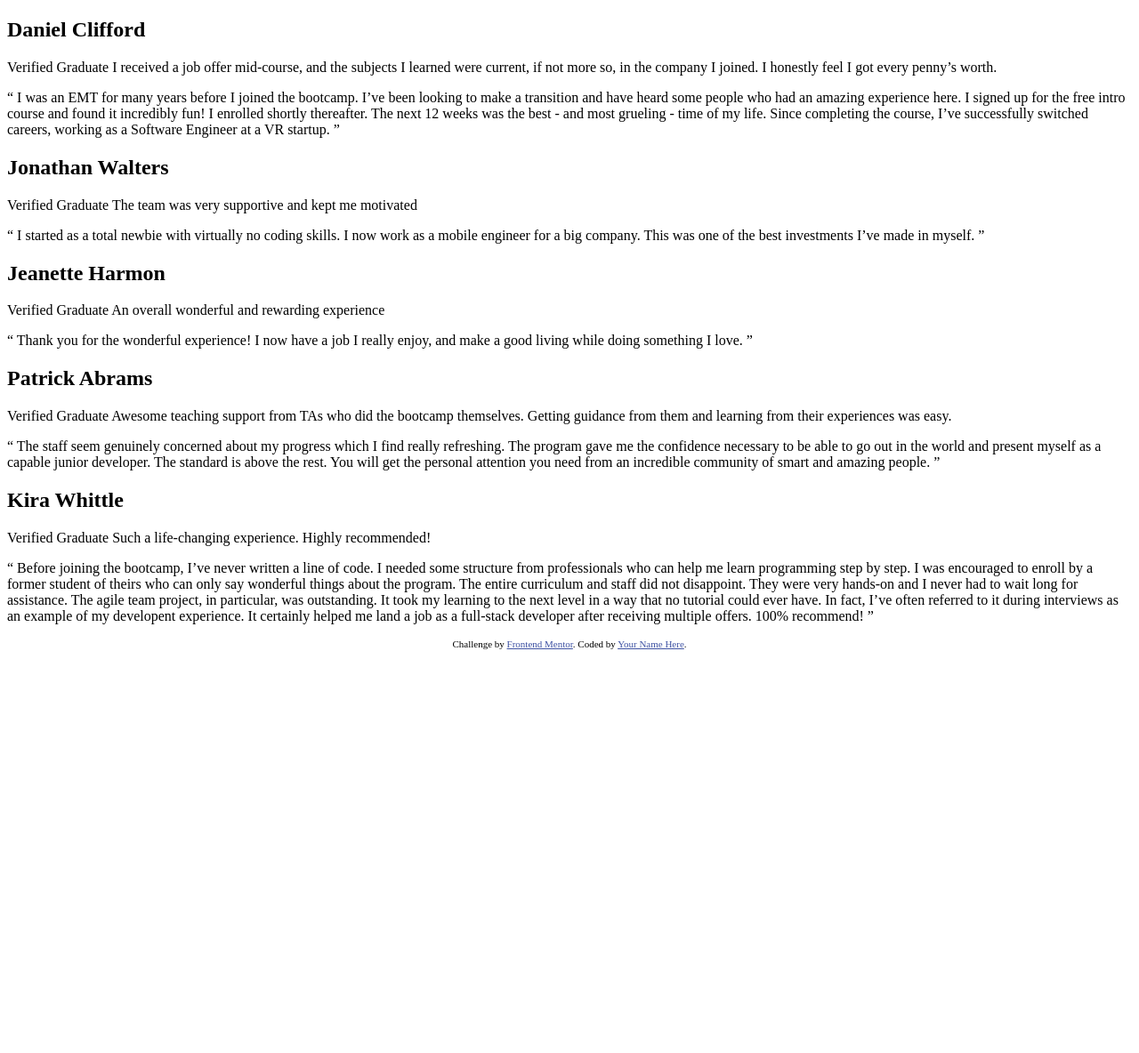
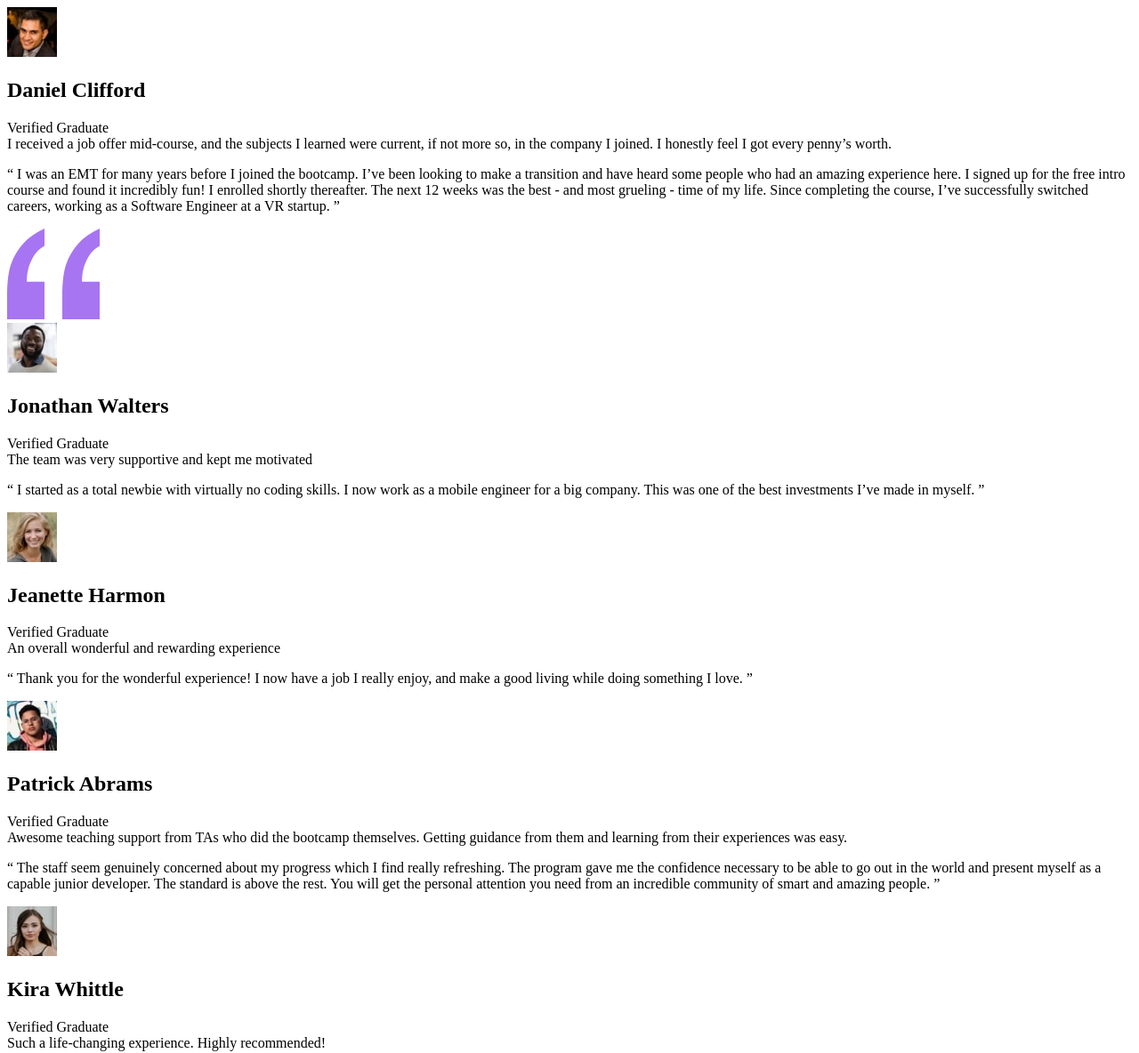
Before and after one commit to Konstantin7200/grid-section, a plain HTML site: page index.html in a window 1280 px wide. Shown: the top 1184 px of the page at 89% size. Before the commit the page ends 800 px from the top, so only its background shows below. Drawn offline with Linux system fonts and the light colour scheme.

Commit message:
Minor chnges so css aplies correctly

```diff
--- a/index.html
+++ b/index.html
@@ -34,9 +34,17 @@
   <body>
     <div class="cont">
       <section>
+        <div class="minicont">
+          <img
+            class="daniel"
+            src="images/image-daniel.jpg"
+            alt="Daniels picture"
+          />
+          <div>
             <h2>Daniel Clifford</h2>
             <span>Verified Graduate</span>
-
+          </div>
+        </div>
         <span class="sum"
           >I received a job offer mid-course, and the subjects I learned were
           current, if not more so, in the company I joined. I honestly feel I
@@ -52,11 +60,21 @@
           completing the course, I’ve successfully switched careers, working as
           a Software Engineer at a VR startup. ”
         </p>
+        <img
+          class="quotes"
+          src="images/bg-pattern-quotation.svg"
+          alt="quotes"
+        />
       </section>
       <section>
+        <div class="minicont">
+          <img src="images/image-jonathan.jpg" alt="Jonathans picture" />
+          <div>
             <h2>Jonathan Walters</h2>
+
             <span>Verified Graduate</span>
-
+          </div>
+        </div>
         <span class="sum"
           >The team was very supportive and kept me motivated</span
         >
@@ -68,9 +86,13 @@
         </p>
       </section>
       <section>
+        <div class="minicont">
+          <img src="images/image-jeanette.jpg" alt="Jeanettes picture" />
+          <div>
             <h2>Jeanette Harmon</h2>
             <span>Verified Graduate</span>
-
+          </div>
+        </div>
         <span class="sum">An overall wonderful and rewarding experience</span>
 
         <p>
@@ -79,9 +101,18 @@
         </p>
       </section>
       <section>
+        <div class="minicont">
+          <div class="minicont"></div>
+          <img
+            class="patrick"
+            src="images/image-patrick.jpg"
+            alt="Patricks picture"
+          />
+          <div>
             <h2>Patrick Abrams</h2>
             <span>Verified Graduate</span>
-
+          </div>
+        </div>
         <span class="sum"
           >Awesome teaching support from TAs who did the bootcamp themselves.
           Getting guidance from them and learning from their experiences was
@@ -98,9 +129,13 @@
         </p>
       </section>
       <section>
+        <div class="minicont">
+          <img src="images/image-kira.jpg" alt="Kiras picture" />
+          <div>
             <h2>Kira Whittle</h2>
             <span>Verified Graduate</span>
-
+          </div>
+        </div>
         <span class="sum"
           >Such a life-changing experience. Highly recommended!</span
         >
```
Lines whose indentation alone changed are shown as unchanged.
